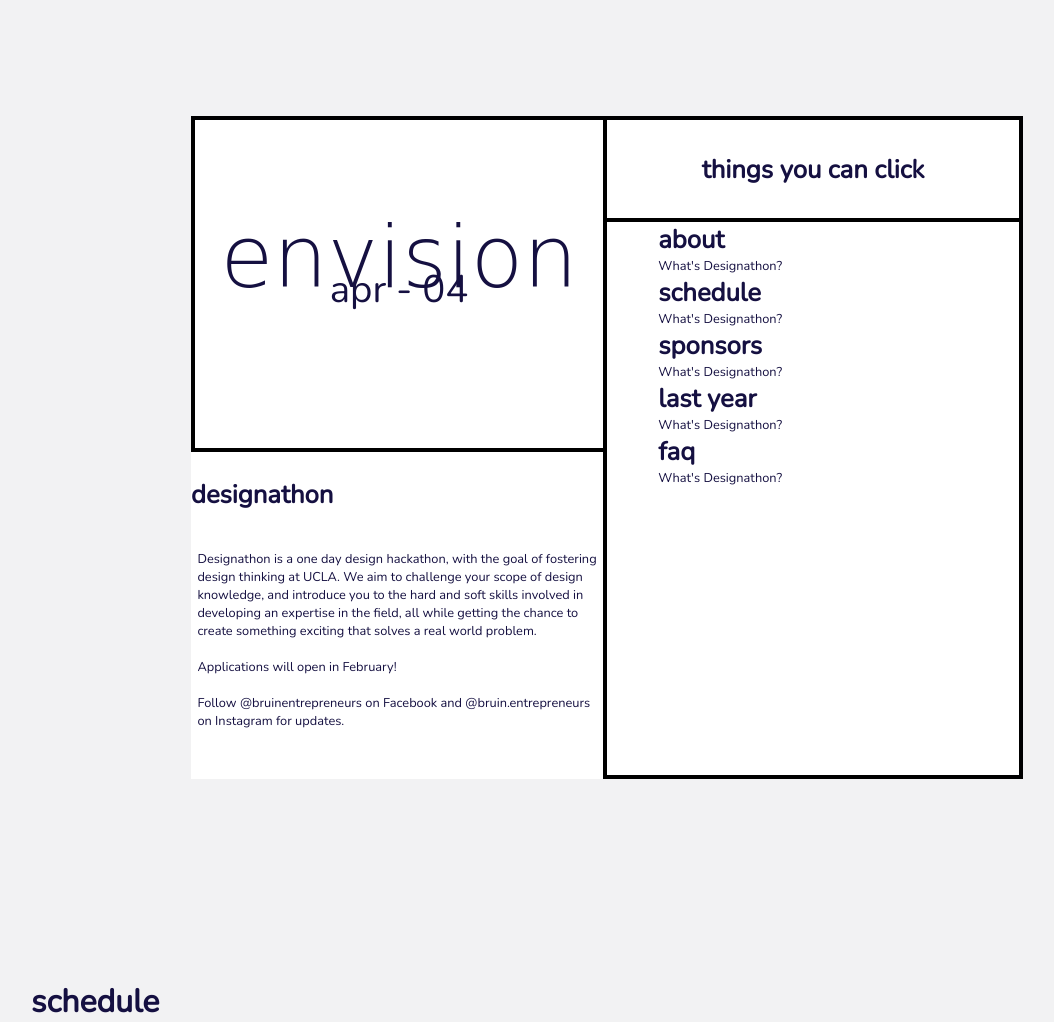
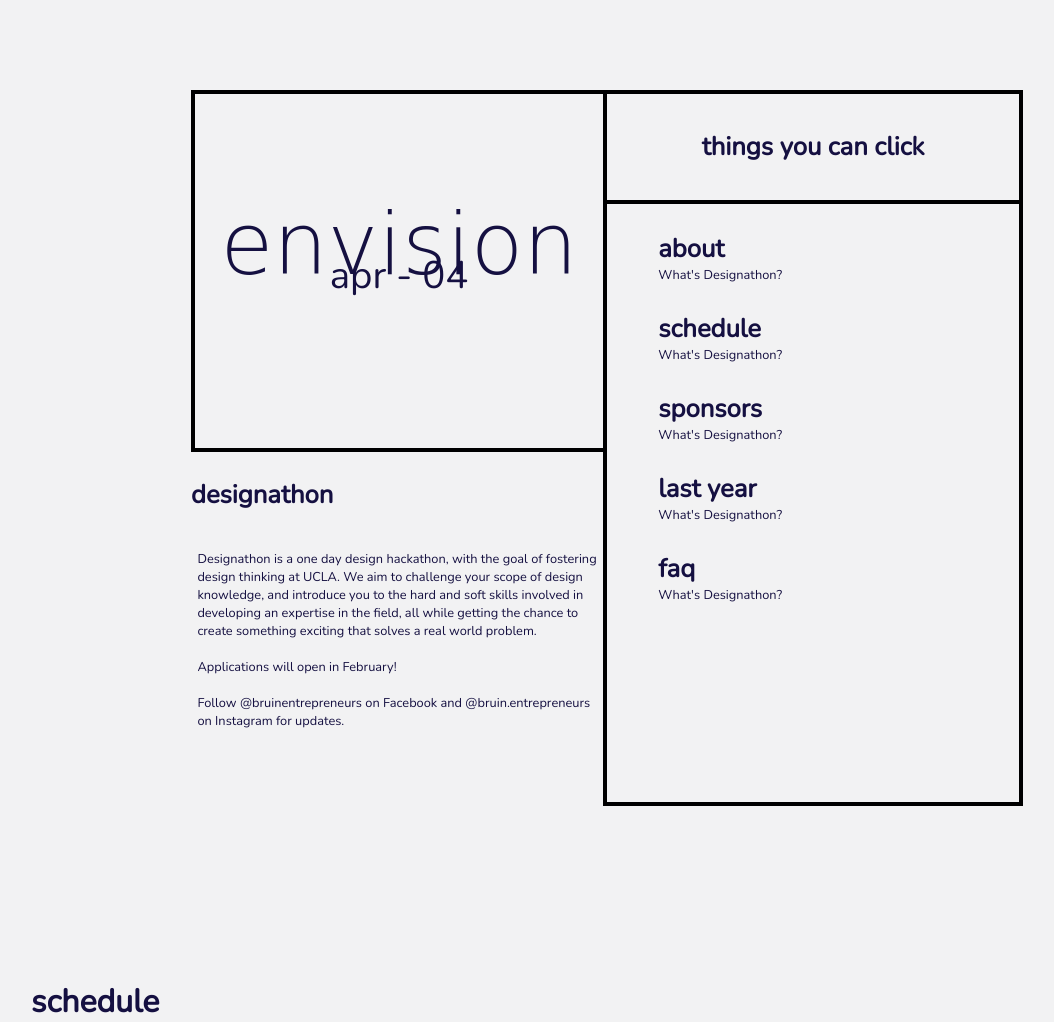
Before and after one commit to Bruin-Entrepreneurs/designathon_2020, a PHP site: page /index.html in a window 1280 px wide; the page is wider, and only the part inside the window is pictured. Shown: the top 1022 px of that part, without its empty margins (33-1087 px from the left). Run offline with PHP 8.4, Linux system fonts and the light colour scheme; some web fonts are replaced.

Commit message:
Added faq section and refined the title section

```diff
--- a/base.css
+++ b/base.css
@@ -4,7 +4,7 @@ html {
   scroll-behavior: smooth;
 }
 body {
-	background-color: rgba(242, 242, 243, 1);
+  background-color: rgba(242, 242, 243, 1);
   width: 100%;
   padding: 0px;
   margin: 0px;
@@ -27,6 +27,7 @@ p {
 #title-box {
   text-align: center;
   vertical-align: middle;
+  height: 100%;
   /* border-style: solid; */
   /* width: 50%; */
 }
@@ -68,6 +69,7 @@ p {
 }
 
 .section-title {
+    width: 100%;
   border-bottom: 0.25rem solid black;
   flex-direction: column;
   flex-wrap: wrap;
@@ -76,14 +78,31 @@ p {
 }
 
 .section-title-text {
+
+    text-align: left;
     font-style: bold;
     font-size: 2vw;
     margin: auto auto;
+    margin-left: 2vw;
     /* text-align: center; */
 }
 
 .link-box {
     margin-left: 4vw;
+    height: 70%;
+}
+
+.link-item {
+    text-align: left;
+    margin-top: 7.5%;
+}
+
+.link-title-text {
+    text-align: left;
+    font-style: bold;
+    font-size: 2vw;
+    margin: auto auto;
+
 }
 
 .link-subtext {
@@ -534,20 +553,21 @@ Creates a rectangular container for the boxes
   display: flex;
   justify-content: center;
   flex-wrap: wrap;
-  border-left: 0.125rem solid black;
-  border-top: 0.125rem solid black;
-  background-color: white;
+  /* border-left: 0.125rem solid black; */
+  /* border-top: 0.125rem solid black; */
+  border: 0.25rem solid black;
+  /* background-color: white; */
   flex-direction: row;
 }
 
 .container-plain {
   width: 65vw;
-  height: 74vh;
+  height: 80vh;
   position: relative;
   display: flex;
   justify-content: center;
   flex-wrap: wrap;
-  background-color: white;
+  /* background-color: rgba(242, 242, 243, 1); */
   flex-direction: row;
 
 }
@@ -582,6 +602,7 @@ Creates a rectangular container for the boxes
   flex-direction: column;
   flex-wrap: wrap;
   display: flex;
+  height: 85%;
 
 }
 
@@ -591,6 +612,7 @@ Creates a rectangular container for the boxes
   flex-direction: column;
   flex-wrap: wrap;
   display: flex;
+  height: 50%;
 }
 
 .half-row-plain {
@@ -667,6 +689,17 @@ Creates a rectangular container for the boxes
   padding-left: 6.25rem;
 }
 
+
+.q-box {
+    margin: 0% 5%;
+    width: 90%;
+    height: 30%;
+}
+
+.q-box-question {
+
+}
+
 @media (max-width: 40rem) {
   .navbar {
     margin-left: 0;
--- a/index.html
+++ b/index.html
@@ -64,19 +64,29 @@
 	</div>
 	<div class="half-column" >
 	  <div class="section-title" >
-		    <h2 class="section-title-text" style="text-align: center;">things you can click</h2>
+	    <h2 class="section-title-text" style="margin: auto auto;">things you can click</h2>
 	  </div>
 	  <div class="link-box" >
-		    <h2 class="section-title-text">about</h2>
+	      <div class="link-item" >
+		  <h2 class="link-title-text">about</h2>
 		  <p class="link-subtext">What's Designathon?</p>
-		    <h2 class="section-title-text">schedule</h2>
+	      </div>
+	      <div class="link-item">
+		  <h2 class="link-title-text">schedule</h2>
 		  <p class="link-subtext">What's Designathon?</p>
-		    <h2 class="section-title-text">sponsors</h2>
+	      </div>
+	      <div class="link-item">
+		  <h2 class="link-title-text">sponsors</h2>
 		  <p class="link-subtext">What's Designathon?</p>
-		    <h2 class="section-title-text">last year</h2>
+	      </div>
+	      <div class="link-item">
+		  <h2 class="link-title-text">last year</h2>
 		  <p class="link-subtext">What's Designathon?</p>
-		    <h2 class="section-title-text">faq</h2>
+	      </div>
+	      <div class="link-item">
+		  <h2 class="link-title-text">faq</h2>
 		  <p class="link-subtext">What's Designathon?</p>
+	      </div>
 	  </div>
 	</div>
       </div>
@@ -198,6 +208,68 @@
         </div>
       </div>
 	</div>
+
+	<div class="page">
+	    <div class="container" >
+		<div class="section-title" >
+		    <h1 class="section-title-text" >faq</h1>
+		</div>
+		<div class="half-column-plain" >
+		    <div class="q-box" >
+			<h3 class="q-box-question" >What's design thinking?</h3>
+			<p>
+			    Design thinking is a human centric problem solving
+			    process that emphasizes empathy, ideation, and
+			    experimentation to creatively tackle big issues.
+			</p>
+		    </div>
+		    <div class="q-box" >
+			<h3 class="q-box-question" > Who can attend?</h3>
+			<p>
+			    Whether you're a complete beginner or a seasoned pro,
+			    freshman or senior, you're welcome to participate in
+			    this all-inclusive event!
+			</p>
+		    </div>
+		    <div class="q-box" >
+			<h3 class="q-box-question" >What should I bring?</h3>
+			<p>
+			    Bring your Bruin card or any government-issued ID to
+			    check in to the event. If you have a laptop, you should
+			    bring that as well (and chargers).
+			</p>
+		    </div>
+		</div>
+		<div class="half-column-plain" >
+		    <div class="q-box" >
+			<h3 class="q-box-question" >Why's it important to me?</h3>
+			<p>
+			    Design thinking is all about embracing simple shifts in
+			    your mindset to approach problems from a new direction.
+			    What you'll learn is super applicable to any major, career,
+			    or industry.
+			</p>
+		    </div>
+		    <div class="q-box" >
+			<h3 class="q-box-question" >How do I prepare?</h3>
+			<p>
+			    Our workshops will be catered towards guiding you
+			    throughout the day at each step in creating your
+			    projects, but if you want to read up on the design
+			    thinking process beforehand, please feel free!
+			</p>
+		    </div>
+		    <div class="q-box" >
+			<h3 class="q-box-question" >How do groups work?</h3>
+			<p>
+			    We'll be doing projects in teams of 3-4, but no worries
+			    if you don't have a group. We'll be meeting people, doing
+			    some #bonding, you'll get on a team at the event.
+			</p>
+		    </div>
+		</div>
+	    </div>
+	</div>
 </div>
 <script src="base.js"></script>
 <script src="faded.js"></script>
```
Lines whose indentation alone changed are shown as unchanged.
